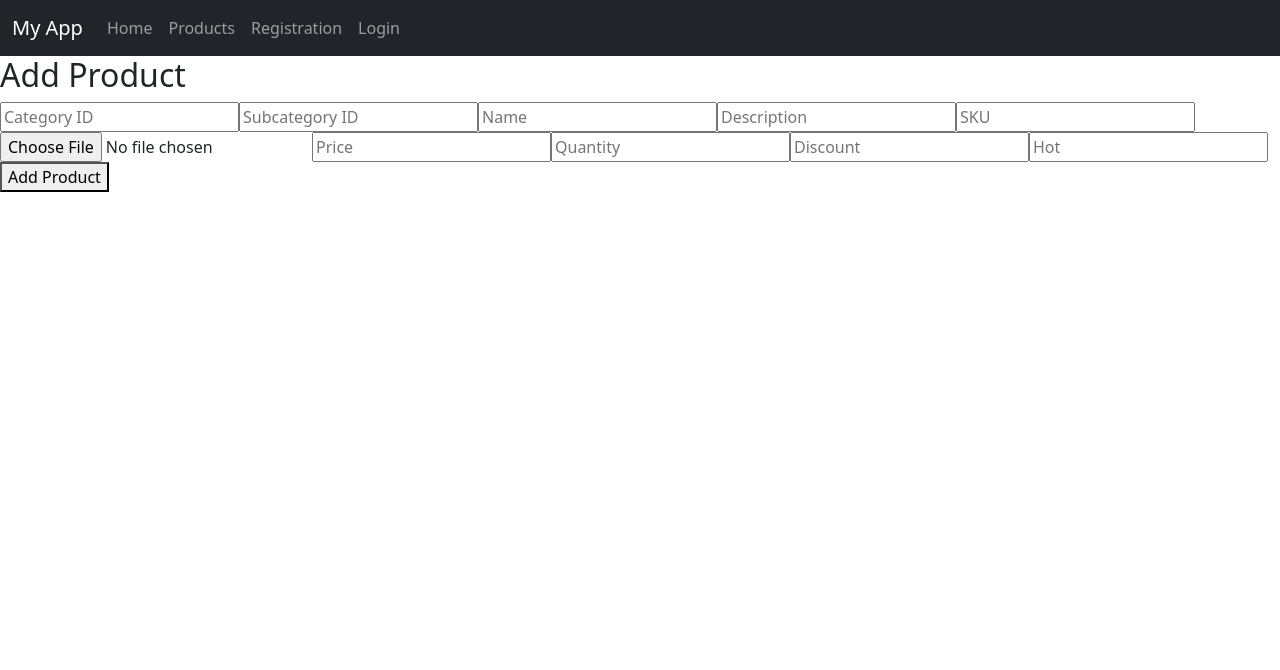
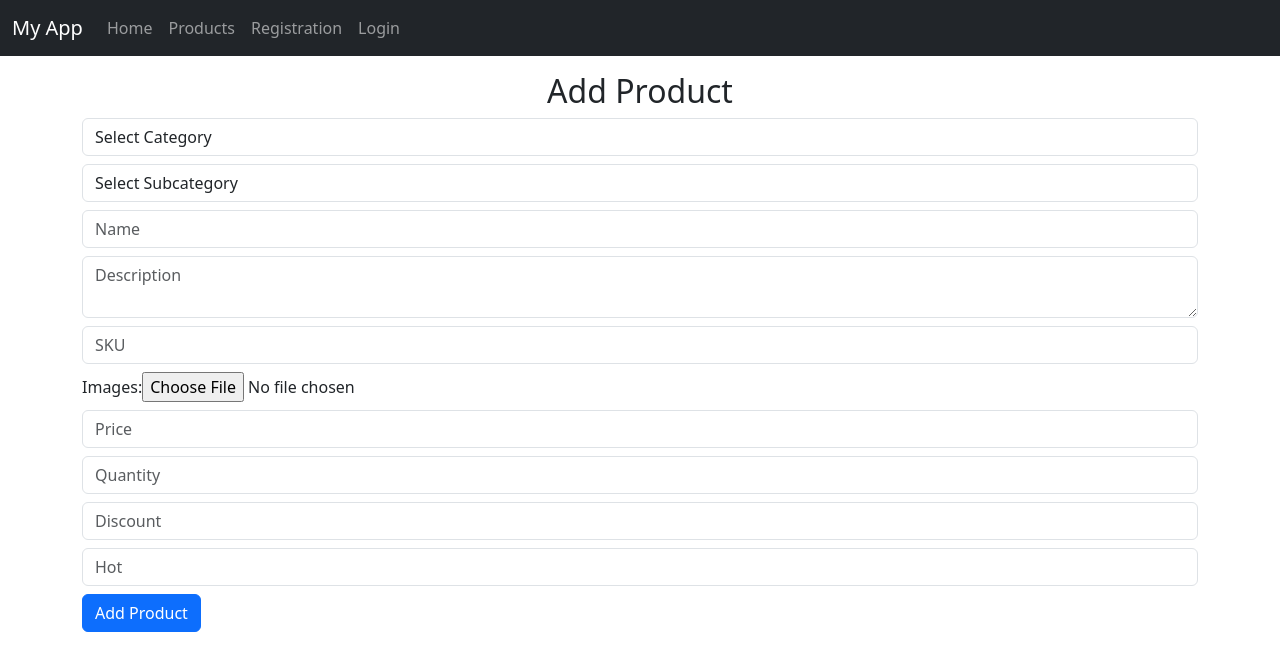
Before and after one commit to asamamun/react-php-mysql-based-ecommerce, a React (Vite) app: page /add in a window 1280 px wide. Shown: the top 670 px of the page. Built offline with nearby package versions, Linux system fonts and the light colour scheme.

Commit message:
add product, registration form updated, addtocart refactored

```diff
--- a/src/App.jsx
+++ b/src/App.jsx
@@ -4,7 +4,7 @@ import { BrowserRouter as Router, Routes, Route, Link } from 'react-router-dom';
 import { AuthWrapper } from './useAuth';
 import Navbar from './components/Navbar';
 import {Home} from './components/Home';
-import {Registration} from './components/Registration';
+import Registration from './components/Registration';
 import Login from './components/Login'; // Import the Login component
 import {Products} from './components/Products';
 import ProductDetails from './components/ProductDetails';
--- a/src/CartContext.jsx
+++ b/src/CartContext.jsx
@@ -1,5 +1,5 @@
 import React, { createContext, useState, useEffect, useContext } from 'react';
-
+import Swal from 'sweetalert2'
 // Creating a new context for the cart data
 const CartContext = createContext();
 
@@ -19,9 +19,38 @@ export const CartProvider = ({ children }) => {
       }, [cart]);
 
   const addToCart = (item) => {
-    console.log(item);
-    setCart([...cart, item]);
-    // console.log(cart);
+    const itemSummary = {
+      id: item.id,
+      name: item.name,
+      price: item.price,
+      image: item.images,
+      quantity: 1
+    };
+
+    const existingItem = cart.find(itemInCart => itemInCart.id == item.id);
+    console.log("EI:" , existingItem);
+    if (existingItem) {
+      const newCart = cart.map(itemInCart => {
+        if (itemInCart.id == item.id) {
+          return {
+            ...itemInCart,
+            quantity: itemInCart.quantity + 1
+          };
+        }
+        return itemInCart;
+      });
+      console.log(newCart);
+      setCart(newCart);
+    }
+    else{
+      setCart([...cart, itemSummary]);
+    }
+    Swal.fire({
+      title: "Success!",
+      timer: 2000,
+      text: "Item added to cart",
+      icon: "success"
+    });
   };
 
   const removeFromCart = (index) => {
--- a/src/components/ProductAdd.jsx
+++ b/src/components/ProductAdd.jsx
@@ -49,21 +49,89 @@ const ProductAdd = () => {
   };
 
   return (
-    <div>
-      <h2>Add Product</h2>
-      <form onSubmit={handleSubmit}>
-        <input type="text" name="category_id" value={formData.category_id} onChange={handleChange} placeholder="Category ID" />
-        <input type="text" name="subcategory_id" value={formData.subcategory_id} onChange={handleChange} placeholder="Subcategory ID" />
-        <input type="text" name="name" value={formData.name} onChange={handleChange} placeholder="Name" />
-        <input type="text" name="description" value={formData.description} onChange={handleChange} placeholder="Description" />
-        <input type="text" name="sku" value={formData.sku} onChange={handleChange} placeholder="SKU" />
-        <input type="file" name="images" onChange={handleChange} />
-        <input type="text" name="price" value={formData.price} onChange={handleChange} placeholder="Price" />
-        <input type="text" name="quantity" value={formData.quantity} onChange={handleChange} placeholder="Quantity" />
-        <input type="text" name="discount" value={formData.discount} onChange={handleChange} placeholder="Discount" />
-        <input type="text" name="hot" value={formData.hot} onChange={handleChange} placeholder="Hot" />
-        <button type="submit">Add Product</button>
-      </form>
+<div>
+      <div class="container">
+        <form class="needs-validation" onSubmit={handleSubmit} novalidate>
+          <div class="text-center">
+            <h2 class="font-weight-bold mt-3">Add Product</h2>
+          </div>
+          <div class="form-group mb-2">
+            <select class="form-control" id="category_id" name="category_id" value={formData.id} onChange={handleChange} required>
+              <option value="">Select Category</option>
+              <option value="1">Electronics</option>
+              <option value="2">Mobile</option>
+              <option value="3">Men</option>
+              <option value="4">Women</option>
+              <option value="5">Sports</option>
+              <option value="6">Cattle</option>
+            </select>
+            <div class="invalid-feedback">Please select a category.</div>
+          </div>
+
+          <div class="form-group mb-2">
+            <select class="form-control" id="subcategory_id" name="subcategory_id" value={formData.subcategory_id} onChange={handleChange} required>
+              <option value="">Select Subcategory</option>
+              <option value="1">TV</option>
+              <option value="2">AC</option>
+              <option value="3">Button Mobile</option>
+              <option value="4">Smart Mobile</option>
+              <option value="5">Sports</option>
+              <option value="6">Jersey</option>
+              <option value="7">Football</option>
+              <option value="8">Cricket</option>
+              <option value="9">Laptop</option>
+              <option value="10">Mobile</option>
+              <option value="11">Cow</option>
+            </select>
+            <div class="invalid-feedback">Please select a subcategory.</div>
+          </div>
+
+          <div class="form-group mb-2">
+            <input type="text" class="form-control" id="name" name="name" value={formData.name} onChange={handleChange} placeholder="Name" required />
+            <div class="invalid-feedback">Please enter the product name.</div>
+          </div>
+
+          <div class="form-group mb-2">
+            <textarea class="form-control" id="description" name="description" value={formData.description} onChange={handleChange} placeholder="Description" required></textarea>
+            <div class="invalid-feedback">Please enter a product description.</div>
+          </div>
+
+          <div class="form-group mb-2">
+            <input type="text" class="form-control" id="sku" name="sku" value={formData.sku} onChange={handleChange} placeholder="SKU" required />
+            <div class="invalid-feedback">Please enter the product SKU.</div>
+          </div>
+
+          <div class="form-group mb-2">
+            <label for="images">Images:</label>
+            <input type="file" class="form-control-file" id="images" name="images" onChange={handleChange} required />
+            <div class="invalid-feedback">Please upload product images.</div>
+          </div>
+
+          <div class="form-group mb-2">
+            <input type="text" class="form-control" id="price" name="price" value={formData.price} onChange={handleChange} placeholder="Price" required />
+            <div class="invalid-feedback">Please enter the product price.</div>
+          </div>
+
+          <div class="form-group mb-2">
+            <input type="text" class="form-control" id="quantity" name="quantity" value={formData.quantity} onChange={handleChange} placeholder="Quantity" required />
+            <div class="invalid-feedback">Please enter the product quantity.</div>
+          </div>
+
+          <div class="form-group mb-2">
+            <input type="text" class="form-control" id="discount" name="discount" value={formData.discount} onChange={handleChange} placeholder="Discount" />
+          </div>
+
+          <div class="form-group mb-2">
+            <input type="text" class="form-control" id="hot" name="hot" value={formData.hot} onChange={handleChange} placeholder="Hot" />
+          </div>
+
+          <div class="mb-2">
+          <button type="submit" class="btn btn-primary">Add Product</button>
+          </div>
+
+        </form>
+      </div>
+
     </div>
   );
 };
--- a/src/components/Registration.jsx
+++ b/src/components/Registration.jsx
@@ -1,11 +1,101 @@
-import React, { useContext } from 'react';
+import React, { useState ,useContext} from 'react';
 import { AuthContext } from './../AuthContext';
-export const Registration = () => {
+import axios from 'axios';
+import Swal from 'sweetalert2';
+import API_URL from './../config';
+
+const Registration = ()=> {
     const { authData } = useContext(AuthContext);
-    console.log(authData)
-    return (
-        <div>
-            <h1>Registration</h1>
+    // console.log(authData)
+  const [formData, setFormData] = useState({
+    username: '',
+    email: '',
+    password: '',
+    role: '2' // Default role is '2' (Admin)
+  });
+
+  const handleChange = (e) => {
+    const { name, value } = e.target;
+    setFormData(prevState => ({
+      ...prevState,
+      [name]: value
+    }));
+  };
+
+  const handleSubmit = (e) => {
+    e.preventDefault();
+    axios.post(`${API_URL}registration.php`, formData)
+      .then(response => {
+        console.log(response.data);
+        if (response.data.message === 'Registration successfully !!!') {
+          Swal.fire({
+            title: 'Registration Successfully Done !!',
+            icon: 'success'
+          });
+          // Reset form after successful registration
+          setFormData({
+            username: '',
+            email: '',
+            password: '',
+            role: '2'
+          });
+        } else {
+          Swal.fire({
+            title: 'Registration Failed',
+            icon: 'error'
+          });
+        }
+      })
+      .catch(error => {
+        console.error('Error:', error);
+        Swal.fire({
+          title: 'Registration Failed',
+          icon: 'error'
+        });
+      });
+  };
+
+  return (
+    <div className="container mt-5">
+      <div className="row justify-content-center">
+        <div className="col-md-6">
+          <div className="card">
+            <div className="card-body">
+              <h2 className="text-center mb-4">User Registration</h2>
+              <form onSubmit={handleSubmit}>
+
+                <div className="form-group  mt-2">
+                  <input type="text" placeholder="Username" className="form-control" id="username" name="username" value={formData.username} onChange={handleChange} required />
+                </div>
+
+                <div className="form-group  mt-2">
+                  <input type="email" placeholder="Email" className="form-control" id="email" name="email" value={formData.email} onChange={handleChange} required />
+                </div>
+
+                <div className="form-group  mt-2">
+                  <input type="password" placeholder="Password" className="form-control" id="password" name="password" value={formData.password} onChange={handleChange} required />
+                </div>
+
+                <div className="form-group  mt-2">
+                  {/* <label htmlFor="role">Role:</label> */}
+                  <select className="form-control" id="role" name="role" value={formData.role} onChange={handleChange} required>
+                    <option value="2">Admin</option>
+                    <option value="1">Moderator</option>
+                    <option value="3">User</option>
+                  </select>
+                </div>
+
+                <div className="form-group mt-2">
+                  <button type="submit" className="btn btn-primary btn-block">Register</button>
+                </div>
+
+              </form>
+            </div>
+          </div>
         </div>
-    )
+      </div>
+    </div>
+  );
 }
+
+export default Registration;
```
Also changed, not shown: 1 other file (tests, documents, lock files or other folders).
